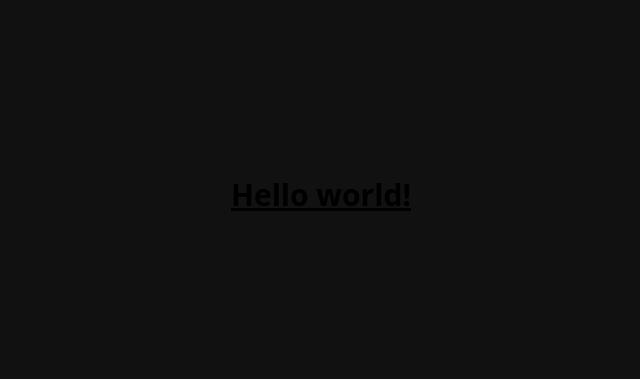
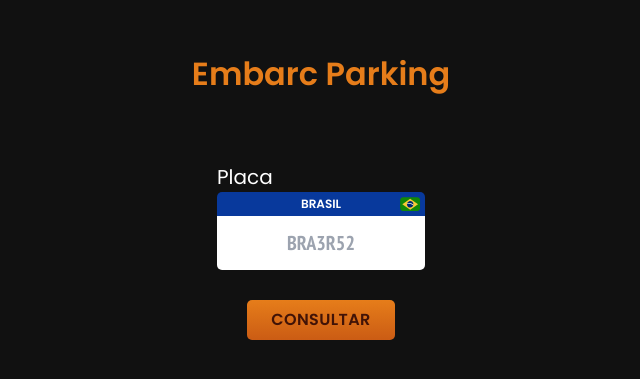
Before and after one commit to NR-Mech/karking, a React (Vite) app in the folder Front/: page / in a window 1280 px wide. Shown: the part 205-584 px from the top of the page, without its empty margins (319-959 px from the left). Built offline with nearby package versions, Linux system fonts and the light colour scheme.

Commit message:
feat: página home

```diff
--- a/Front/src/App.tsx
+++ b/Front/src/App.tsx
@@ -1,8 +1,22 @@
+import Button from "./components/Button"
+import Container from "./components/Container"
+import Input from "./components/Input"
+import Title from "./components/Title"
+import { useNavigate } from "react-router";
+
 function App() {
+  const navigate = useNavigate();
+
+  const consulte = () => {
+    navigate('/payment')
+  }
+
     return (
-      <h1 className="text-3xl font-bold underline">
-        Hello world!
-      </h1>
+      <Container>
+        <Title/>
+        <Input content="Placa"/>
+        <Button content="Consultar" onClick={consulte}/>
+      </Container>
     )
 }
 
```
